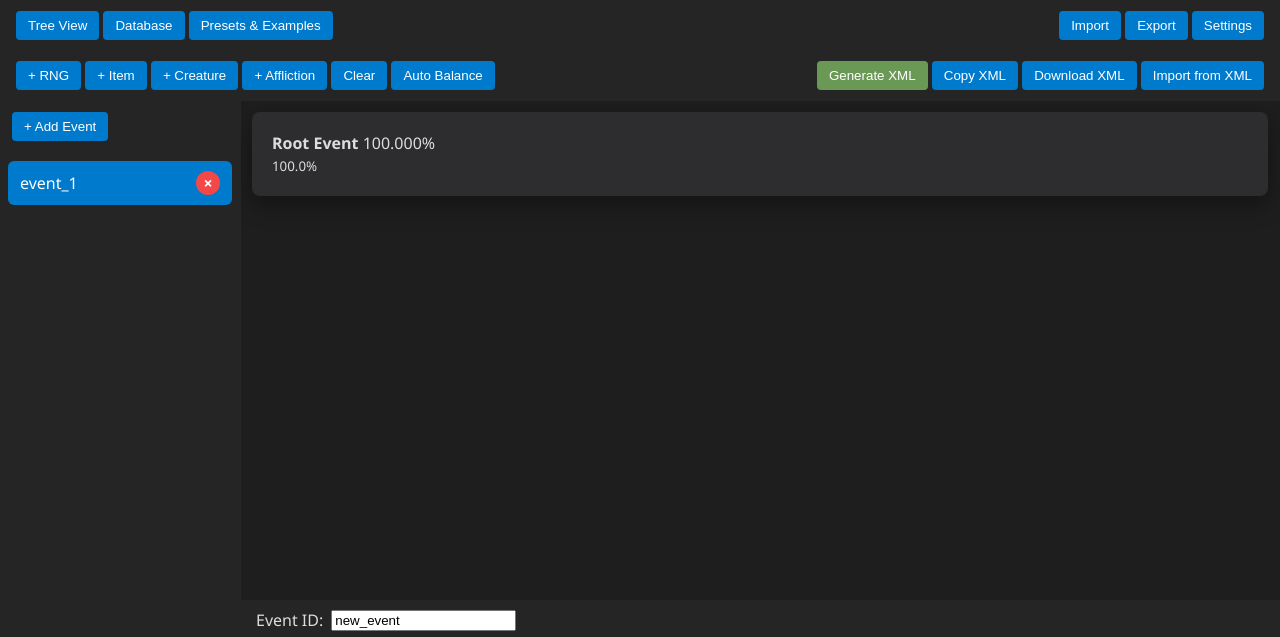
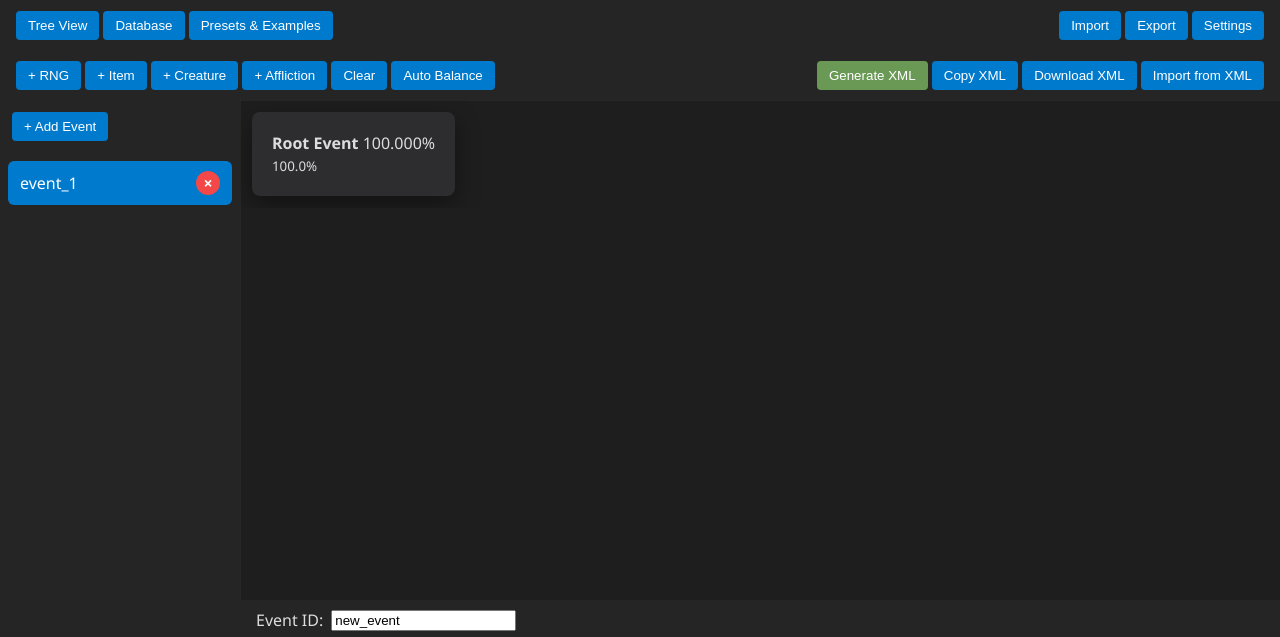
Before and after one commit to a4019gg/barotrauma-rng-builder, a plain HTML site: page index.html in a window 1280 px wide. Shown: the top 637 px of the page. Drawn offline with nearby package versions, Linux system fonts and the light colour scheme.

Commit message:
Update style.css

```diff
--- a/css/style.css
+++ b/css/style.css
@@ -585,3 +585,52 @@ body[data-node-density="compact"] .node-title {
     font-size: 15px;
   }
 }
+
+/* =========================================================
+   DnD + LAYOUT PATCH — v0.9.431
+   ========================================================= */
+
+/* --- Запрет выделения текста при drag --- */
+.node,
+.node * {
+  user-select: none;
+}
+
+/* --- Глобальный drag state --- */
+body.dragging {
+  cursor: grabbing !important;
+  user-select: none;
+}
+
+/* --- Ноды не должны растягиваться по ширине --- */
+.node {
+  width: fit-content;
+  max-width: 100%;
+}
+
+/* --- Контейнер нод не растягивает элементы --- */
+#classic-view > #tree-root {
+  align-items: flex-start;
+}
+
+/* --- Сетка должна быть под нодами, но над фоном --- */
+#editor-area {
+  position: absolute;
+  z-index: 0;
+}
+
+#editor-area::before {
+  z-index: 0;
+}
+
+#classic-view,
+#tree-container {
+  position: relative;
+  z-index: 1;
+}
+
+/* --- Улучшение визуала перетаскивания --- */
+.node.dragging {
+  pointer-events: none;
+  opacity: 0.85;
+}
```
